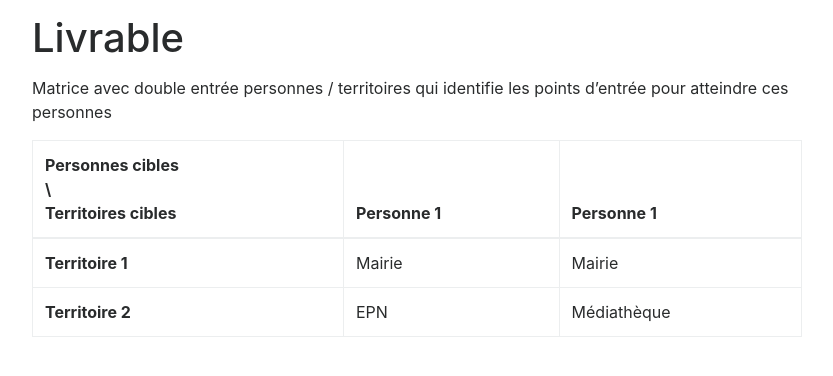
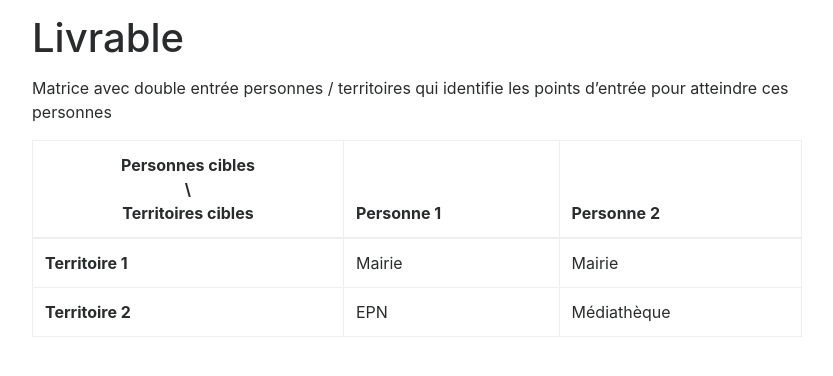
Before and after one commit to SocieteNumerique/societenumerique.github.io-old, a Jekyll site: the page built from _livrables/1_matrice.md, in a window 1280 px wide. Shown: the top 376 px of the page, without its empty margins (31-864 px from the left). Built offline with Jekyll 4.4.1, drawn with Linux system fonts in a browser that asks for light colours; nearby versions of some CDN libraries.

Commit message:
Update 1_matrice.md

```diff
--- a/_livrables/1_matrice.md
+++ b/_livrables/1_matrice.md
@@ -10,9 +10,9 @@ Matrice avec double entrée personnes / territoires qui identifie les points d
 <table class="table table-bordered">
   <thead>
     <tr>
-      <th>Personnes cibles <br> \ <br> Territoires cibles</th>
+      <th class="text-center">Personnes cibles <br> \ <br> Territoires cibles</th>
       <th>Personne 1</th>
-      <th>Personne 1</th>
+      <th>Personne 2</th>
     </tr>
   </thead>
   <tbody>
```
